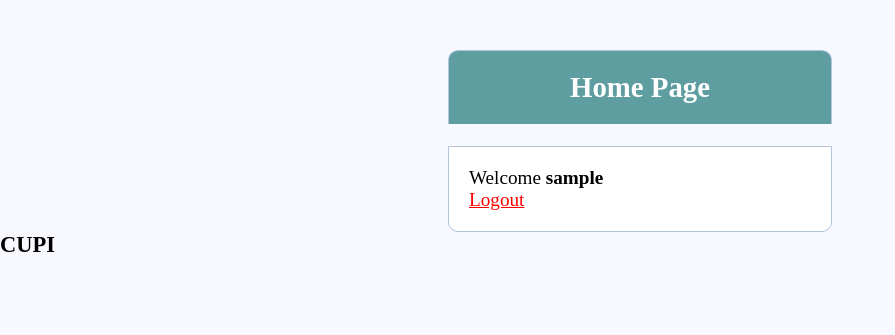
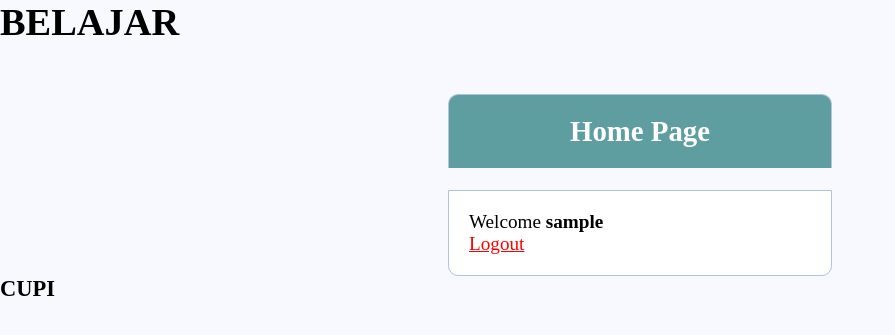
Before and after one commit to MuhammadAbran/login-system-1, a PHP site: page / in a window 1280 px wide. Shown: the top 335 px of the page, without its empty margins (0-895 px from the left). Run offline with PHP 8.4, Linux system fonts and the light colour scheme; the visitor is signed in with stand-in values (Sample User, id 1).

Commit message:
tambah h1

```diff
--- a/index.php
+++ b/index.php
@@ -15,6 +15,12 @@
   <title>Register</title>
 </head>
 <body>
+
+<h1>BELAJAR</h1>
+
+
+
+
   <div class="con">
     <div class="header">
         <h2>Home Page</h2>
```
